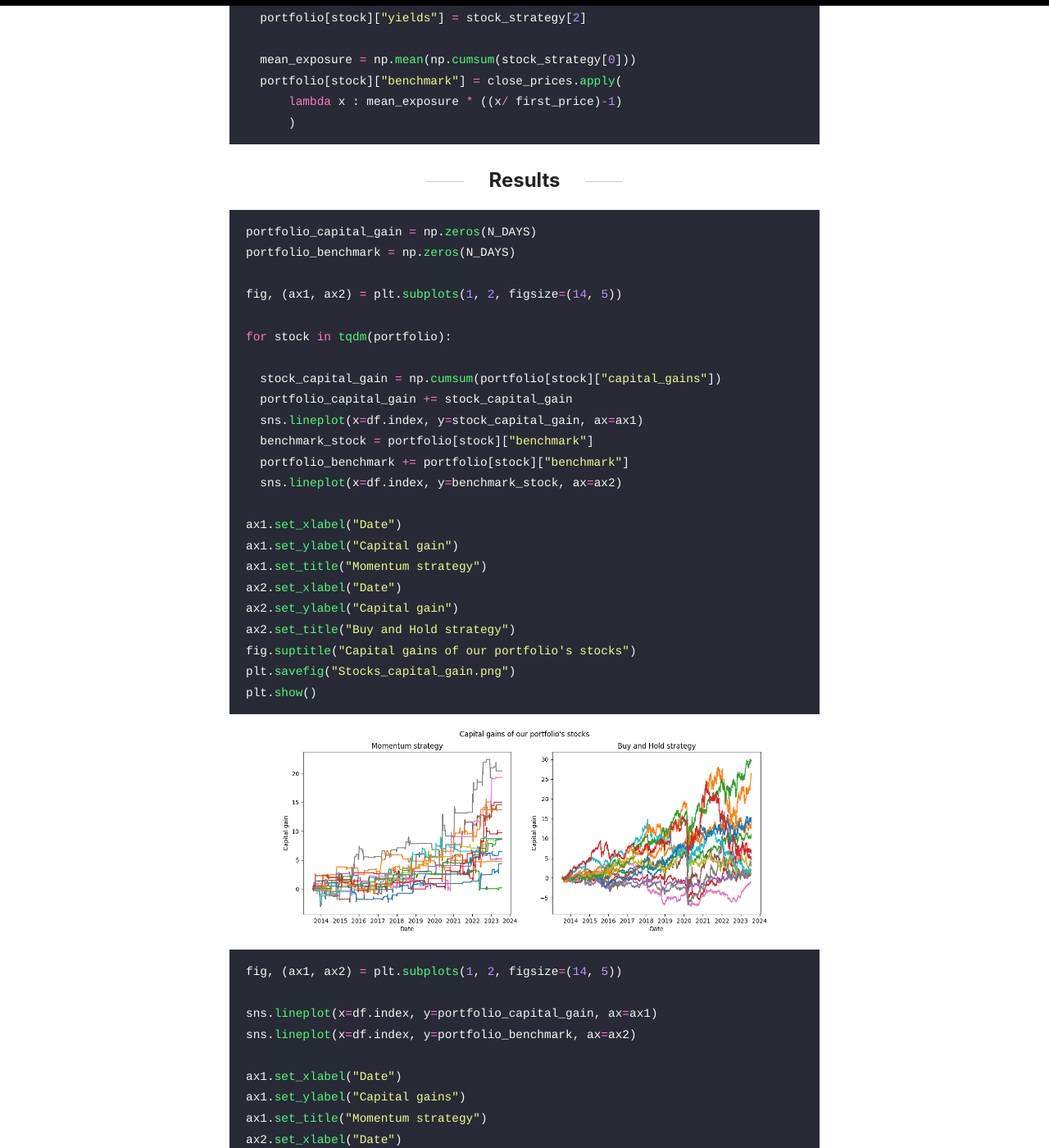
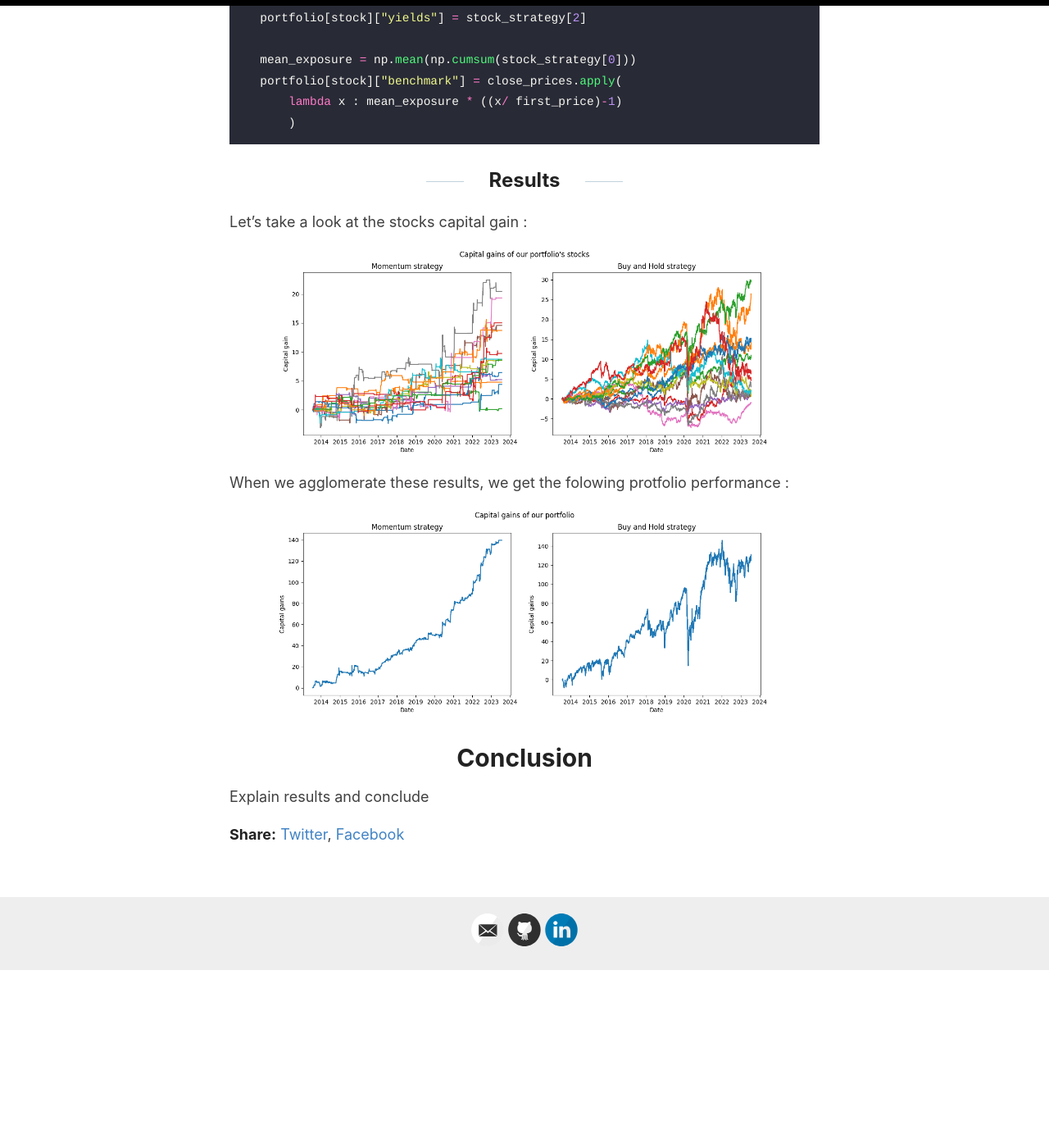
Before and after one commit to Zaltarba/blog, a Jekyll site: the page built from _posts/2023-07-21-MomentumTrading.md, in a window 1280 px wide and 1400 px high, scrolled down 7864 px. Shown: the whole window at 82% size. Built offline with Jekyll 4.4.1, drawn with Linux system fonts in a browser that asks for light colours; after the commit the page ends 9047 px from its top, so only the background shows below that; some of the changed text lies outside the part shown.

Commit message:
Update 2023-07-21-MomentumTrading.md

````diff
--- a/_posts/2023-07-21-MomentumTrading.md
+++ b/_posts/2023-07-21-MomentumTrading.md
@@ -256,52 +256,11 @@ for stock in tqdm(portfolio):
 
 ## Results
 
-```python
-portfolio_capital_gain = np.zeros(N_DAYS)
-portfolio_benchmark = np.zeros(N_DAYS)
-
-fig, (ax1, ax2) = plt.subplots(1, 2, figsize=(14, 5))
-
-for stock in tqdm(portfolio):
-
-  stock_capital_gain = np.cumsum(portfolio[stock]["capital_gains"])
-  portfolio_capital_gain += stock_capital_gain
-  sns.lineplot(x=df.index, y=stock_capital_gain, ax=ax1)
-  benchmark_stock = portfolio[stock]["benchmark"]
-  portfolio_benchmark += portfolio[stock]["benchmark"]
-  sns.lineplot(x=df.index, y=benchmark_stock, ax=ax2)
-
-ax1.set_xlabel("Date")
-ax1.set_ylabel("Capital gain")
-ax1.set_title("Momentum strategy")
-ax2.set_xlabel("Date")
-ax2.set_ylabel("Capital gain")
-ax2.set_title("Buy and Hold strategy")
-fig.suptitle("Capital gains of our portfolio's stocks")
-plt.savefig("Stocks_capital_gain.png")
-plt.show()
-```
+Let's take a look at the stocks capital gain :
 
 ![figure](/blog/images/MT_Stocks_capital_gain.png)
 
-
-```python
-fig, (ax1, ax2) = plt.subplots(1, 2, figsize=(14, 5))
-
-sns.lineplot(x=df.index, y=portfolio_capital_gain, ax=ax1)
-sns.lineplot(x=df.index, y=portfolio_benchmark, ax=ax2)
-
-ax1.set_xlabel("Date")
-ax1.set_ylabel("Capital gains")
-ax1.set_title("Momentum strategy")
-ax2.set_xlabel("Date")
-ax2.set_ylabel("Capital gains")
-ax2.set_title("Buy and Hold strategy")
-
-fig.suptitle("Capital gains of our portfolio")
-plt.savefig("Portfolio_capital_gain.png")
-plt.show()
-```
+When we agglomerate these results, we get the folowing protfolio performance :
 
 ![figure](/blog/images/MT_Portfolio_capital_gain.png)
 
````
